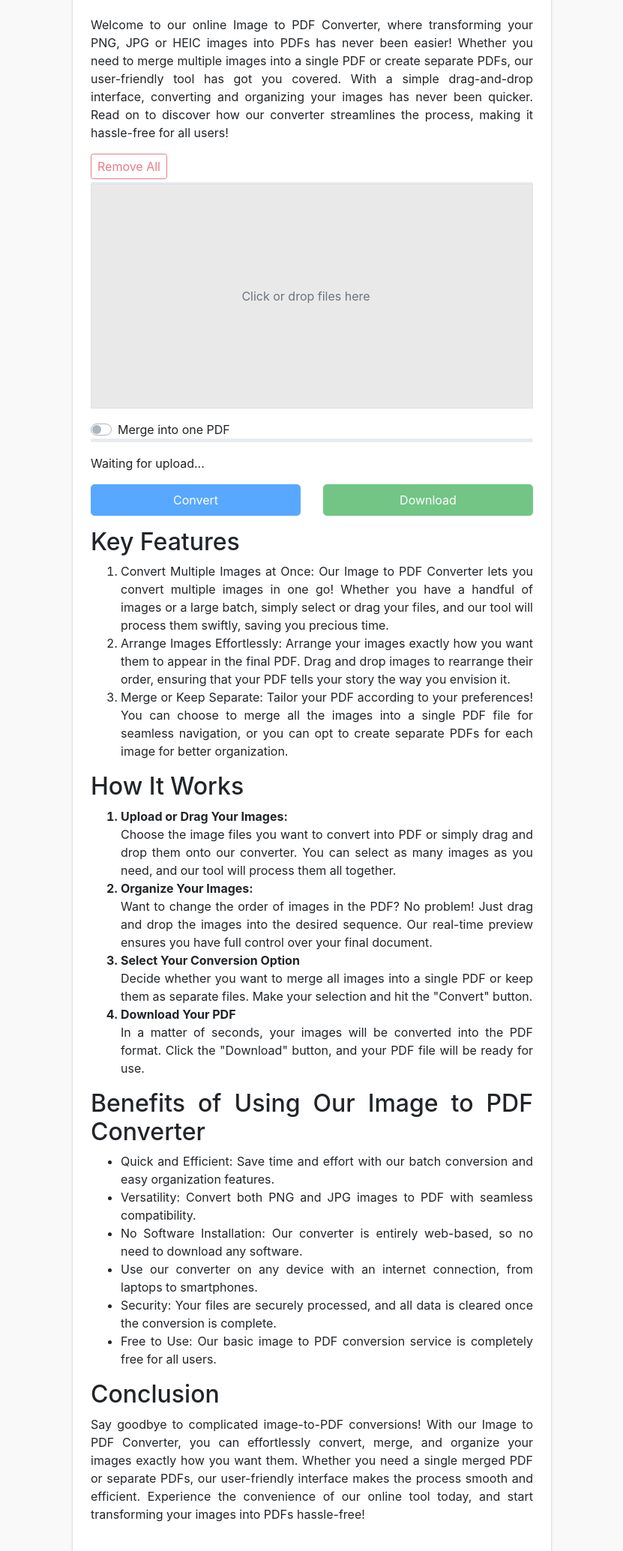
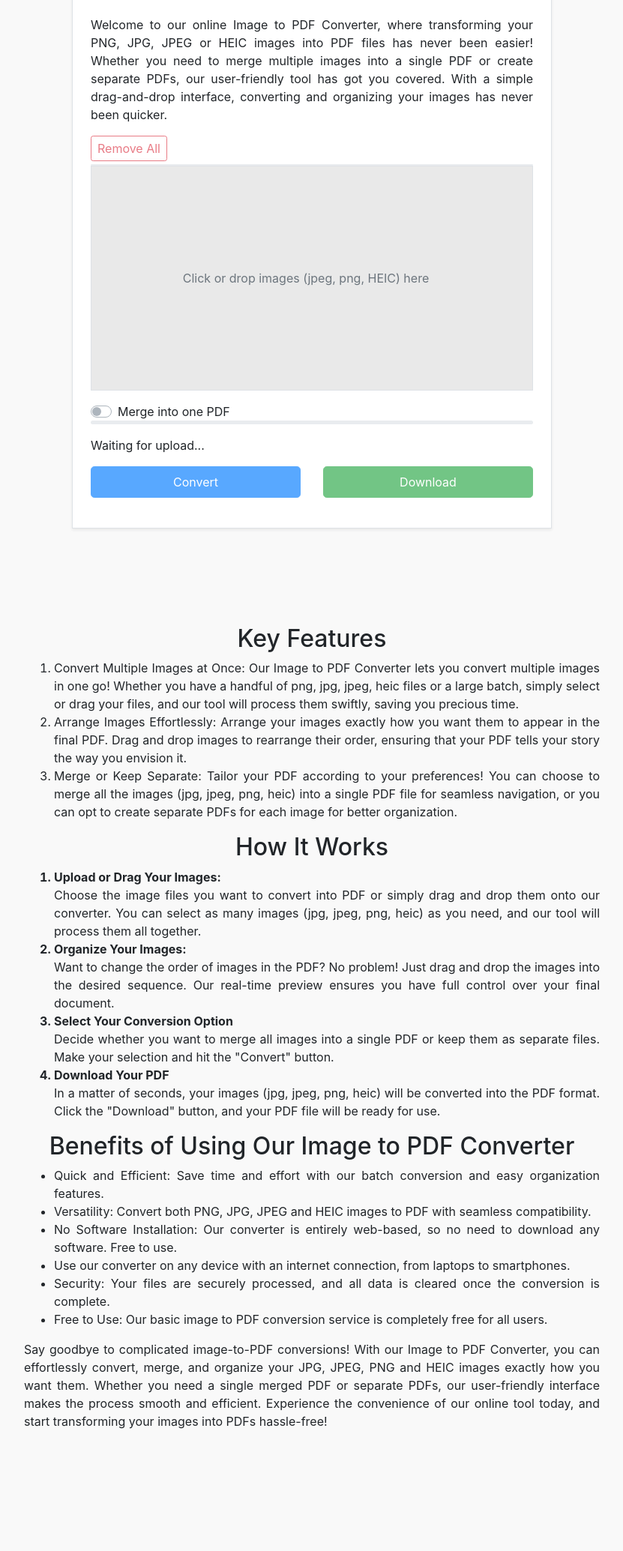
Before and after one commit to bcivitcioglu/imgs2pdf, a website: page public/index.html in a window 1280 px wide. Shown: the part 99-2168 px from the top of the page at 75% size, without its empty margins (224-1055 px from the left). Drawn offline with nearby package versions, Linux system fonts and the light colour scheme.

Commit message:
dropzone issue is solved on the client side, non-image file with img extention issue is solved on the serverside.

```diff
--- a/public/css/styles.css
+++ b/public/css/styles.css
@@ -10,7 +10,8 @@
     align-items: center;
     text-align: center;
     margin-bottom: 10px;
-    overflow: auto;
+
+
 }
 
 #thumbnails {
@@ -58,7 +59,7 @@ body {
     display: flex;
     flex-direction: column;
     /* Change min-height to height and set to 100vh */
-    overflow: auto;
+
 }
 
 #logo {
@@ -88,3 +89,17 @@ body {
     background-color: #4caf50;
     width: 0; /* Initial width - this will be updated in JavaScript */
 }
+
+
+.content-below {
+    display: flex;
+    align-items: center;
+    justify-content: center;
+    clear: both;
+    width: 50%; /* Adjust this value to get the desired width */
+    padding: 20px; /* This is top and bottom padding */
+    padding-left: 100px; /* This is left padding */
+    padding-right: 100px; /* This is right padding */
+    text-align: center;
+
+  }
--- a/public/index.html
+++ b/public/index.html
@@ -2,6 +2,28 @@
 <html>
   <head>
     <meta charset="UTF-8" />
+    <meta
+      name="images to pdf converter"
+      content="This page converts jpg, jpeg, png and heic into pdf files."
+    />
+    <script type="application/ld+json">
+      {
+        "@context": "https://schema.org",
+        "@type": "WebApplication",
+        "name": "Image to PDF Converter",
+        "operatingSystem": "All",
+        "applicationCategory": "MultimediaApplication",
+        "description": "A web application that converts jpeg, png, jpg, heic files to PDF files",
+        "offers": {
+          "@type": "Offer",
+          "price": "0.00",
+          "priceCurrency": "USD"
+        },
+        "browserRequirements": "Requires JavaScript and a modern web browser",
+        "softwareVersion": "1.0",
+        "url": "https://www.imgs2pdf.com"
+      }
+    </script>
     <meta name="viewport" content="width=device-width, initial-scale=1.0" />
     <title>Image to PDF Converter</title>
     <link rel="icon" href="/logos/favicon.png" type="image/png" />
@@ -13,10 +35,7 @@
     <script src="https://code.jquery.com/jquery-3.6.0.min.js"></script>
     <script src="https://stackpath.bootstrapcdn.com/bootstrap/4.3.1/js/bootstrap.bundle.min.js"></script>
   </head>
-  <body
-    class="d-flex align-items-center justify-content-center"
-    style="height: 100vh; background-color: #f9f9f9; overflow: auto"
-  >
+  <body class="body" style="height: 100vh; background-color: #f9f9f9">
     <div
       class="container border p-4 shadow-sm"
       style="
@@ -24,6 +43,7 @@
         background-color: #ffffff;
         margin: auto;
         min-height: 100vh;
+        flex-direction: column;
       "
     >
       <div class="text-center mb-4">
@@ -37,12 +57,11 @@
       </div>
       <p style="text-align: justify; text-justify: inter-word">
         Welcome to our online Image to PDF Converter, where transforming your
-        PNG, JPG or HEIC images into PDFs has never been easier! Whether you
-        need to merge multiple images into a single PDF or create separate PDFs,
-        our user-friendly tool has got you covered. With a simple drag-and-drop
-        interface, converting and organizing your images has never been quicker.
-        Read on to discover how our converter streamlines the process, making it
-        hassle-free for all users!
+        PNG, JPG, JPEG or HEIC images into PDF files has never been easier!
+        Whether you need to merge multiple images into a single PDF or create
+        separate PDFs, our user-friendly tool has got you covered. With a simple
+        drag-and-drop interface, converting and organizing your images has never
+        been quicker.
       </p>
 
       <form id="uploadForm" enctype="multipart/form-data">
@@ -93,7 +112,7 @@
               user-select: none;
             "
           >
-            Click or drop files here
+            Click or drop images (jpeg, png, HEIC) here
           </div>
 
           <input
@@ -152,27 +171,42 @@
           </button>
         </div>
       </div>
+    </div>
+
     <script src="/js/script.js"></script>
-      <div style="text-align: justify; text-justify: inter-word">
+
+    <div
+      class="content-below"
+      style="
+        display: grid;
+        place-items: center; /* This will center the text both vertically and horizontally */
+        padding: 8rem; /* Adjust as needed */
+        width: 80%; /* Adjust as needed */
+        margin: 0 auto; /* This will center the element itself */
+        text-align: justify;
+        text-justify: inter-word;
+      "
+    >
       <h2>Key Features</h2>
       <ol>
         <li>
           Convert Multiple Images at Once: Our Image to PDF Converter lets you
-            convert multiple images in one go! Whether you have a handful of
-            images or a large batch, simply select or drag your files, and our
-            tool will process them swiftly, saving you precious time.
+          convert multiple images in one go! Whether you have a handful of png,
+          jpg, jpeg, heic files or a large batch, simply select or drag your
+          files, and our tool will process them swiftly, saving you precious
+          time.
         </li>
         <li>
-            Arrange Images Effortlessly: Arrange your images exactly how you
-            want them to appear in the final PDF. Drag and drop images to
-            rearrange their order, ensuring that your PDF tells your story the
-            way you envision it.
+          Arrange Images Effortlessly: Arrange your images exactly how you want
+          them to appear in the final PDF. Drag and drop images to rearrange
+          their order, ensuring that your PDF tells your story the way you
+          envision it.
         </li>
         <li>
-            Merge or Keep Separate: Tailor your PDF according to your
-            preferences! You can choose to merge all the images into a single
-            PDF file for seamless navigation, or you can opt to create separate
-            PDFs for each image for better organization.
+          Merge or Keep Separate: Tailor your PDF according to your preferences!
+          You can choose to merge all the images (jpg, jpeg, png, heic) into a
+          single PDF file for seamless navigation, or you can opt to create
+          separate PDFs for each image for better organization.
         </li>
       </ol>
 
@@ -180,13 +214,13 @@
       <ol>
         <strong> <li>Upload or Drag Your Images:</li></strong>
         Choose the image files you want to convert into PDF or simply drag and
-          drop them onto our converter. You can select as many images as you
-          need, and our tool will process them all together.
+        drop them onto our converter. You can select as many images (jpg, jpeg,
+        png, heic) as you need, and our tool will process them all together.
 
         <strong> <li>Organize Your Images:</li></strong>
-          Want to change the order of images in the PDF? No problem! Just drag
-          and drop the images into the desired sequence. Our real-time preview
-          ensures you have full control over your final document.
+        Want to change the order of images in the PDF? No problem! Just drag and
+        drop the images into the desired sequence. Our real-time preview ensures
+        you have full control over your final document.
 
         <strong> <li>Select Your Conversion Option</li></strong>
         Decide whether you want to merge all images into a single PDF or keep
@@ -194,9 +228,9 @@
         button.
 
         <strong> <li>Download Your PDF</li></strong>
-          In a matter of seconds, your images will be converted into the PDF
-          format. Click the "Download" button, and your PDF file will be ready
-          for use.
+        In a matter of seconds, your images (jpg, jpeg, png, heic) will be
+        converted into the PDF format. Click the "Download" button, and your PDF
+        file will be ready for use.
       </ol>
 
       <h2>Benefits of Using Our Image to PDF Converter</h2>
@@ -206,12 +240,12 @@
           and easy organization features.
         </li>
         <li>
-            Versatility: Convert both PNG and JPG images to PDF with seamless
-            compatibility.
+          Versatility: Convert both PNG, JPG, JPEG and HEIC images to PDF with
+          seamless compatibility.
         </li>
         <li>
           No Software Installation: Our converter is entirely web-based, so no
-            need to download any software.
+          need to download any software. Free to use.
         </li>
         <li>
           Use our converter on any device with an internet connection, from
@@ -227,17 +261,15 @@
         </li>
       </ul>
 
-        <h2>Conclusion</h2>
-
       <p>
         Say goodbye to complicated image-to-PDF conversions! With our Image to
         PDF Converter, you can effortlessly convert, merge, and organize your
-          images exactly how you want them. Whether you need a single merged PDF
-          or separate PDFs, our user-friendly interface makes the process smooth
-          and efficient. Experience the convenience of our online tool today,
-          and start transforming your images into PDFs hassle-free!
+        JPG, JPEG, PNG and HEIC images exactly how you want them. Whether you
+        need a single merged PDF or separate PDFs, our user-friendly interface
+        makes the process smooth and efficient. Experience the convenience of
+        our online tool today, and start transforming your images into PDFs
+        hassle-free!
       </p>
-      </div>
     </div>
   </body>
 </html>
--- a/public/js/script.js
+++ b/public/js/script.js
@@ -65,6 +65,11 @@ function addFiles(files) {
         return;
     }
     Array.from(files).forEach(file => {
+        // only allow image file types
+        if (!file.type.startsWith('image/')) {
+            alert('Only image files are allowed');
+            return;
+        }
         if (allFiles.length < maxFiles) {
             allFiles.push(file);
 
@@ -99,7 +104,7 @@ function addFiles(files) {
                   removeAllButton.disabled = allFiles.length === 0;
                   downloadButton.disabled = allFiles.length === 0;
                   if (allFiles.length===0){
-                    dropText.textContent = 'Click or drop files here';
+                    dropText.textContent = 'Click or drop images (jpeg, png, HEIC) here';
                   }
                   updateFileCountProgressBar();
                   conversionProgress = 0;
@@ -212,6 +217,10 @@ convertButton.addEventListener('click', function() {
             downloadButton.style.display = 'block';
             statusText.textContent = 'Conversion complete! Ready to download.';
             statusText.style.color = 'green';
+                    } else if (xhr.status === 400) {
+                        const result = JSON.parse(chr.responseText);
+                        statusText.textContent = result.error;
+                        statusText.style.color = 'red';
                     }
     };
         xhr.send(formData);
@@ -234,7 +243,7 @@ removeAllButton.addEventListener('click', function() {
     });
     statusText.textContent = 'No files selected';
     statusText.style.color = 'blue';
-    dropText.textContent = 'Click or drop files here';
+    dropText.textContent = 'Click or drop images (jpeg, png, HEIC) here';
 });
 
 mergeInput.addEventListener('change', function() {
```
Also changed, not shown: app.js (+12 -3 lines), 1 other file. Lines whose indentation alone changed are shown as unchanged.
